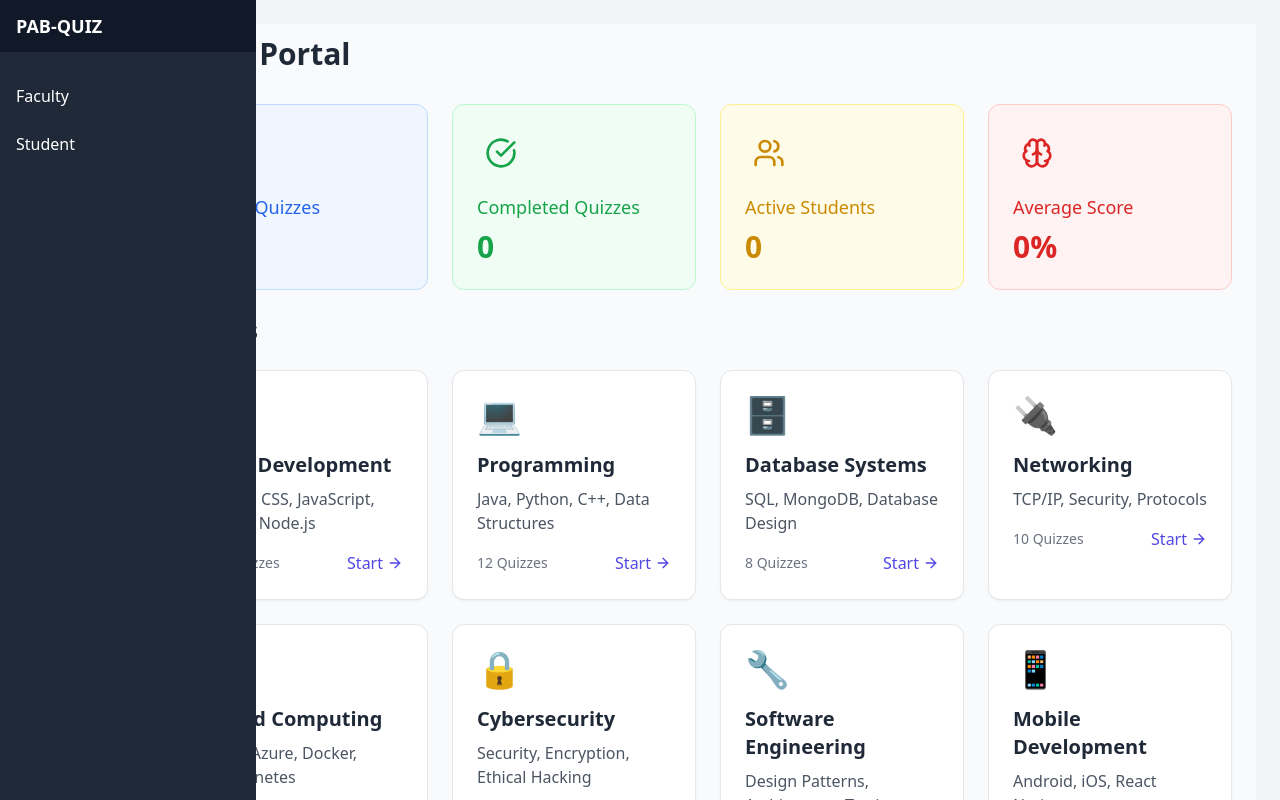
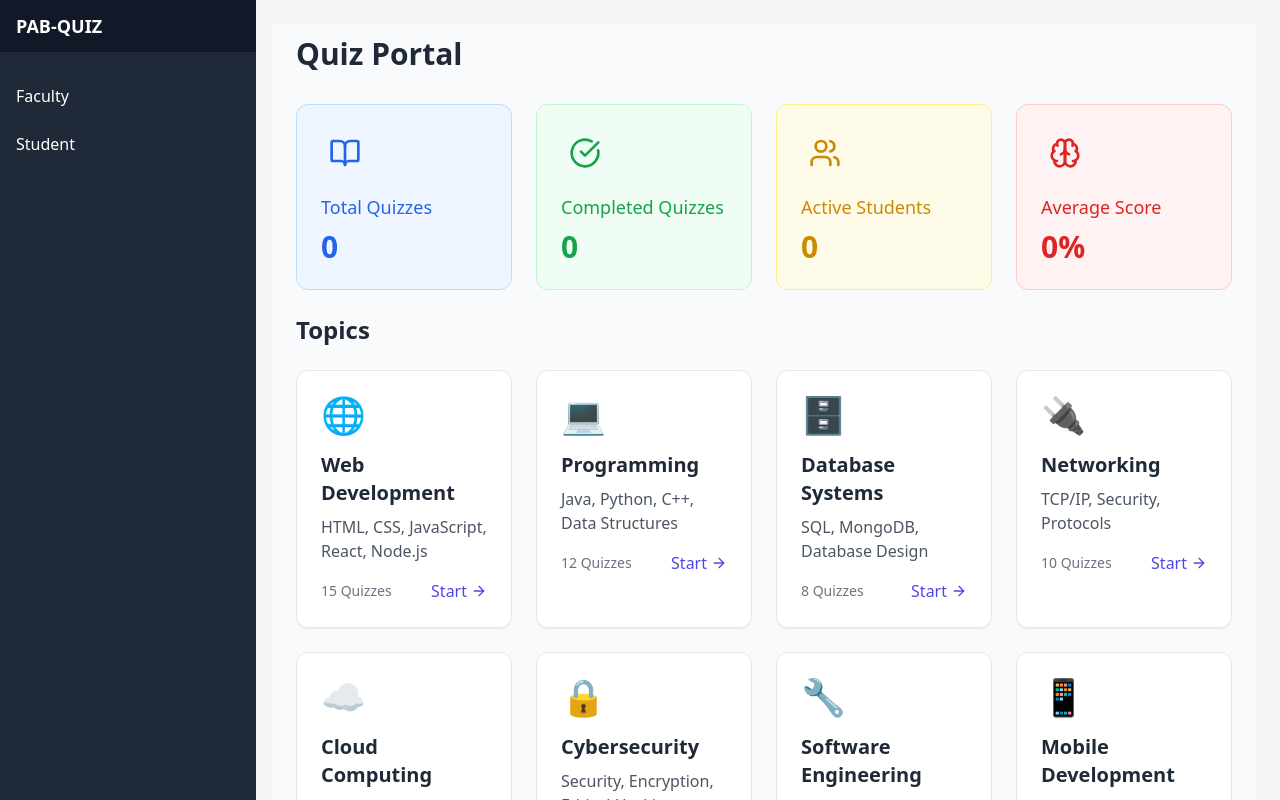
Before and after one commit to yasheshpatel4/PAB-Quiz, a React (Vite) app in the folder Frontend_PABQ/: page / in a window 1280 px wide. Built offline with nearby package versions, Linux system fonts and the light colour scheme.

Commit message:
margin fix

```diff
--- a/Frontend_PABQ/src/Components/MainDashBoard/Demofile.jsx
+++ b/Frontend_PABQ/src/Components/MainDashBoard/Demofile.jsx
@@ -101,7 +101,7 @@ const Demofile = () => {
     ]
 
     return (
-        <div className="bg-gray-50 min-h-full">
+        <div className="ml-28 bg-gray-50 min-h-full">
             <div className="max-w-7xl mx-auto px-4 py-3 sm:px-6"> {/* Update 1 */}
                 <div className="flex justify-between items-center mb-8">
                     <h1 className="text-3xl font-bold text-gray-800">Quiz Portal</h1>
```
